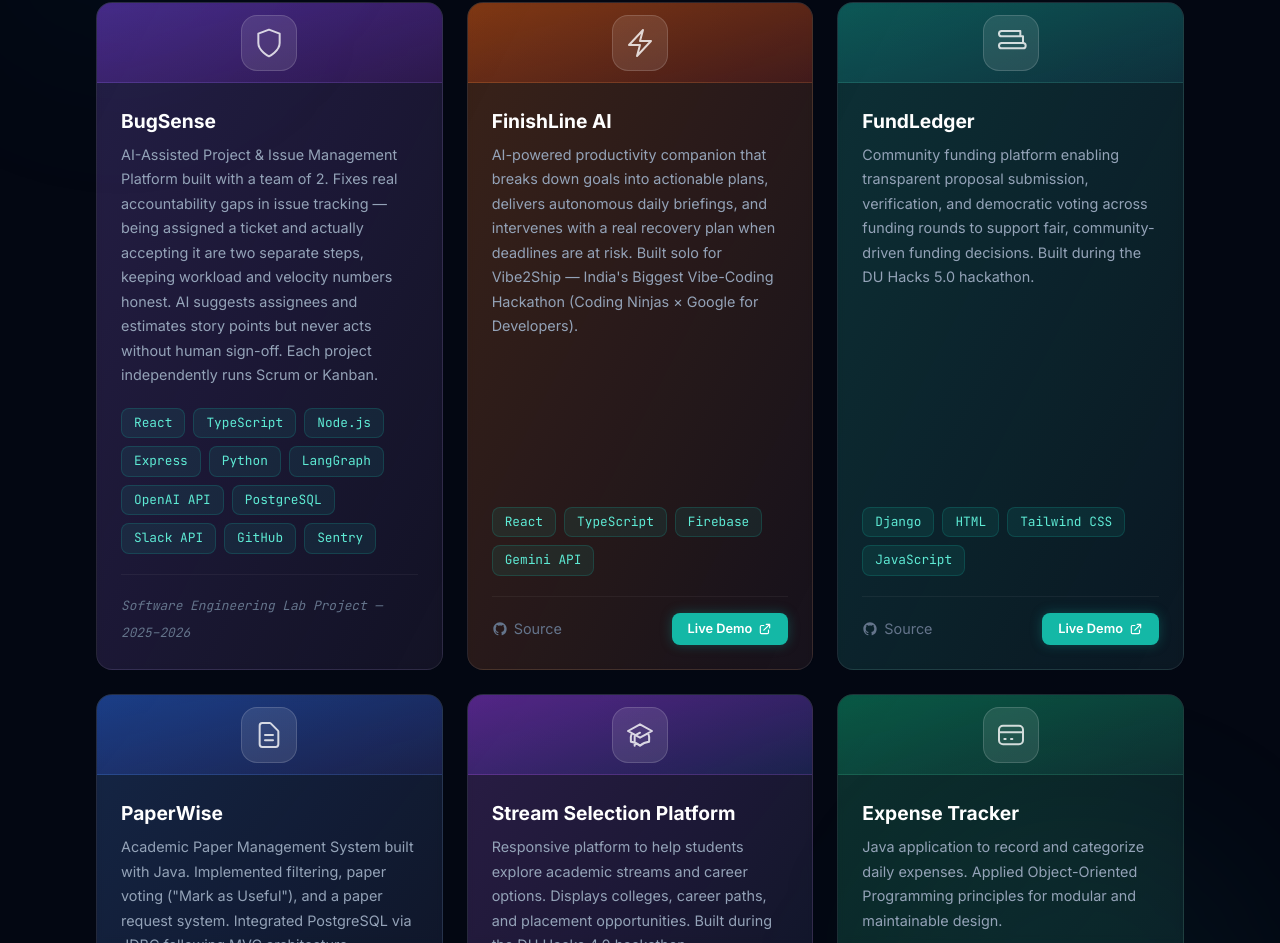
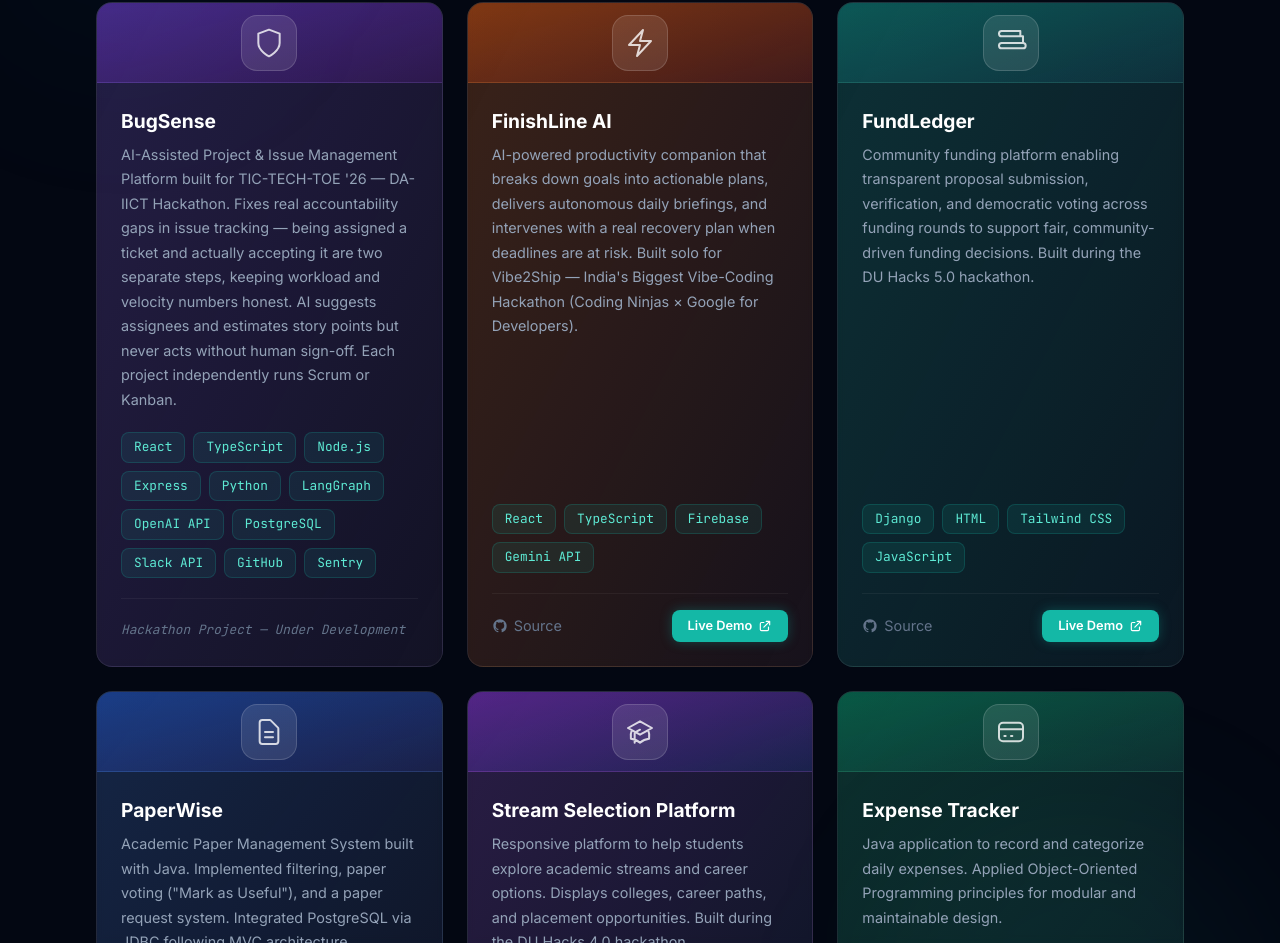
Before and after one commit to KRISHTI2503/my-portfolio, a React (Vite) app: page / in a window 1280 px wide. Shown: the part 2228-3171 px from the top of the page. Built offline with nearby package versions, Linux system fonts and the light colour scheme.

Commit message:
Update BugSense project card description and status label

```diff
--- a/src/components/Projects.jsx
+++ b/src/components/Projects.jsx
@@ -4,7 +4,7 @@ import SectionTitle from './SectionTitle'
 const projects = [
   {
     title: 'BugSense',
-    description: 'AI-Assisted Project & Issue Management Platform built with a team of 2. Fixes real accountability gaps in issue tracking — being assigned a ticket and actually accepting it are two separate steps, keeping workload and velocity numbers honest. AI suggests assignees and estimates story points but never acts without human sign-off. Each project independently runs Scrum or Kanban.',
+    description: 'AI-Assisted Project & Issue Management Platform built for TIC-TECH-TOE \'26 — DA-IICT Hackathon. Fixes real accountability gaps in issue tracking — being assigned a ticket and actually accepting it are two separate steps, keeping workload and velocity numbers honest. AI suggests assignees and estimates story points but never acts without human sign-off. Each project independently runs Scrum or Kanban.',
     tags: ['React', 'TypeScript', 'Node.js', 'Express', 'Python', 'LangGraph', 'OpenAI API', 'PostgreSQL', 'Slack API', 'GitHub', 'Sentry'],
     // Bug/shield icon
     icon: 'M12 22s8-4 8-10V5l-8-3-8 3v7c0 6 8 10 8 10z',
@@ -13,7 +13,7 @@ const projects = [
     accent: '#8b5cf6',
     github: null,
     live: null,
-    status: 'Software Engineering Lab Project — 2025–2026',
+    status: 'Hackathon Project — Under Development',
     featured: true,
   },
   {
```
